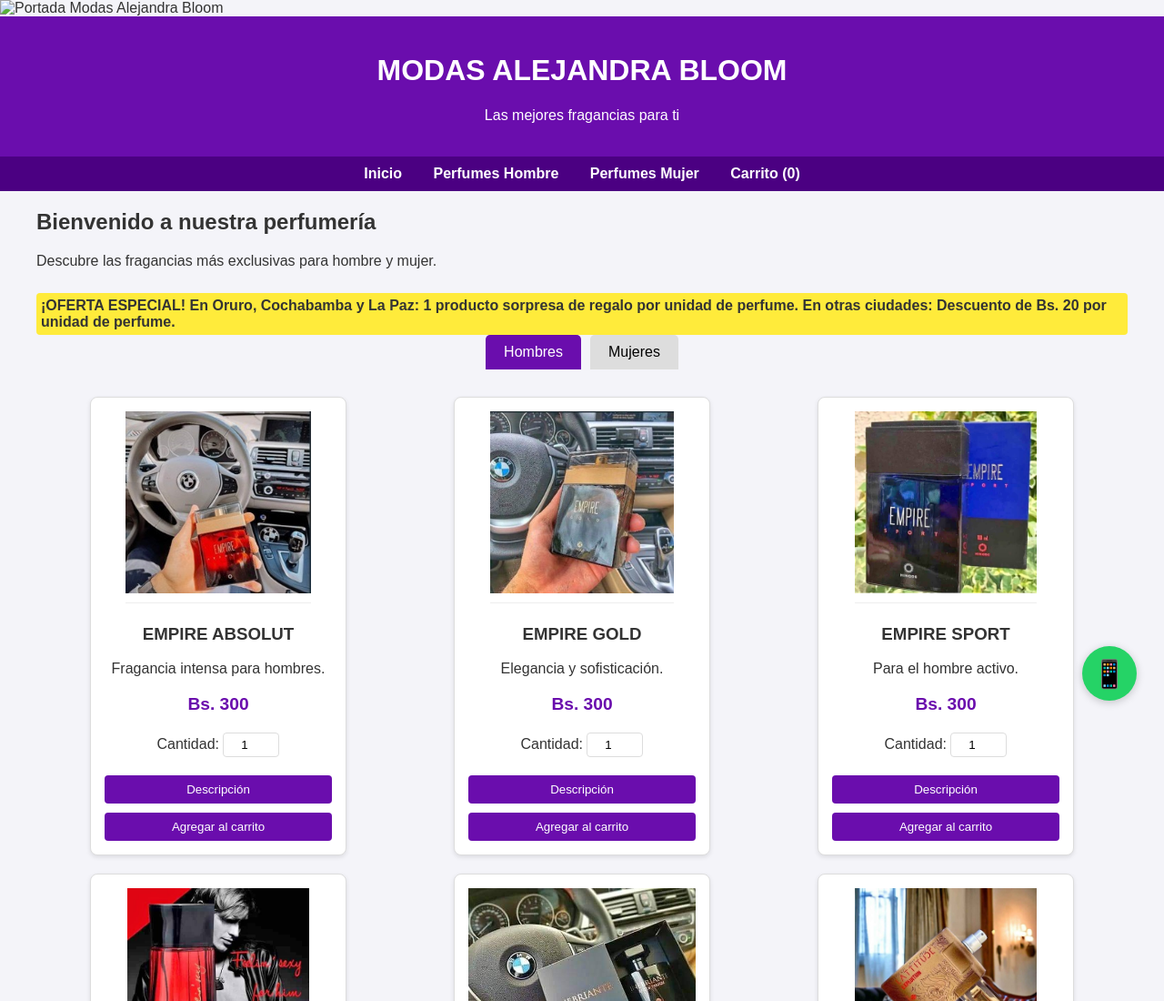
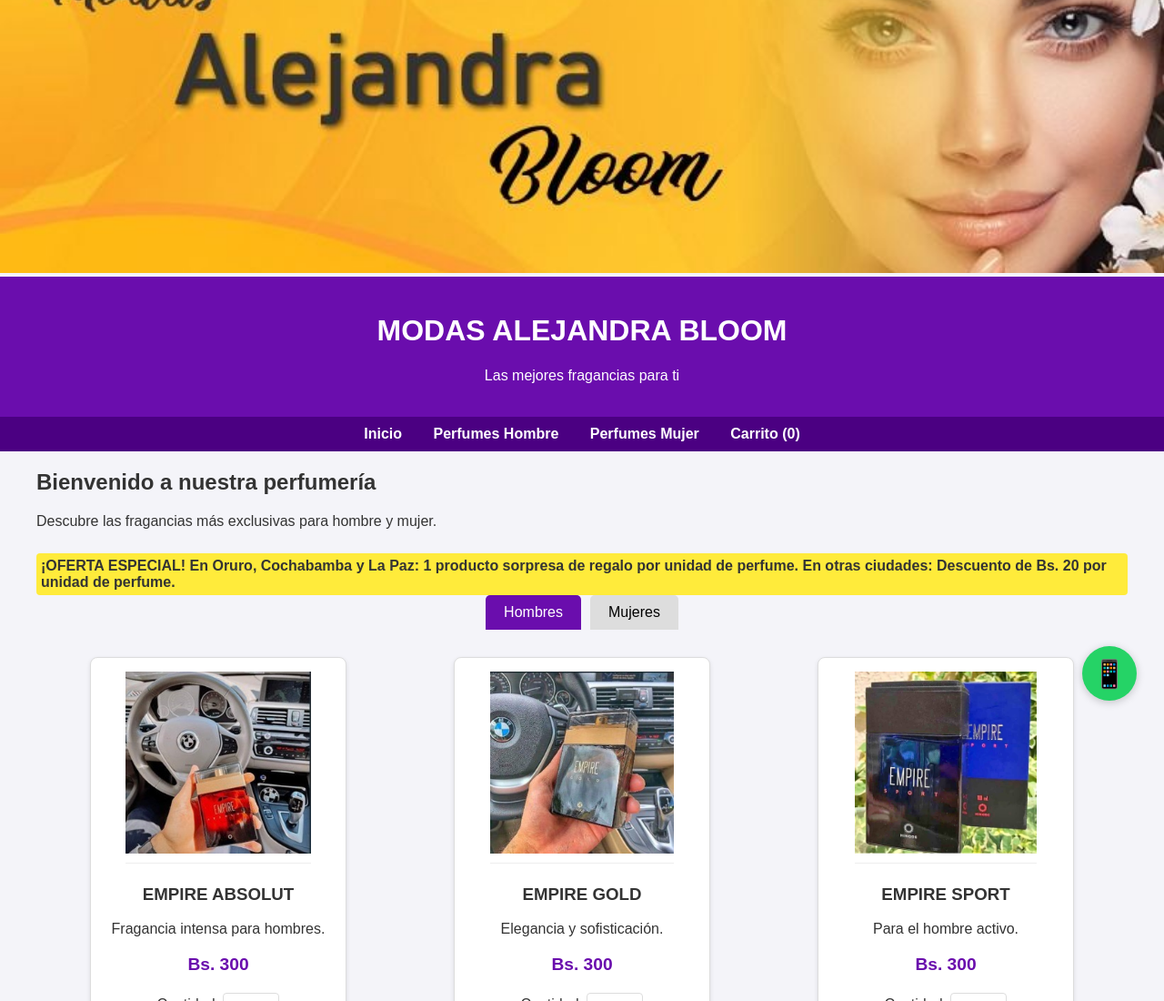
Before and after one commit to Alejandra-Bloom/Alejandra-Bloom.github.io, a plain HTML site: page index.html in a window 1280 px wide. Shown: the top 1100 px of the page at 91% size. Drawn offline with Linux system fonts and the light colour scheme; a script that the page names is missing.

Commit message:
Update index.html

```diff
--- a/index.html
+++ b/index.html
@@ -392,7 +392,7 @@
 </head>
 <body>
     <!-- Portada  -->
-    <img src="imagenes/portada1.jpg" alt="Portada Modas Alejandra Bloom" class="portada">
+    <img src="/portada1.jpg" alt="Portada Modas Alejandra Bloom" class="portada">
 
 
     <!-- Botón flotante de WhatsApp -->
```
